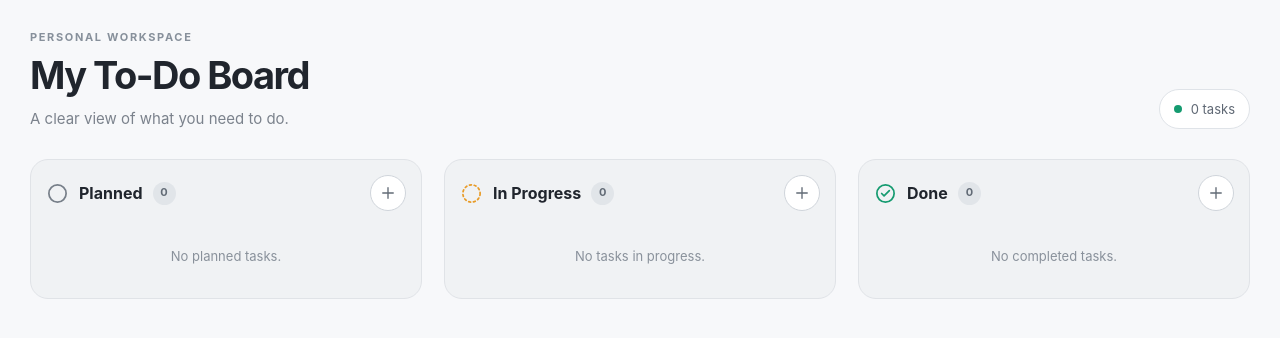
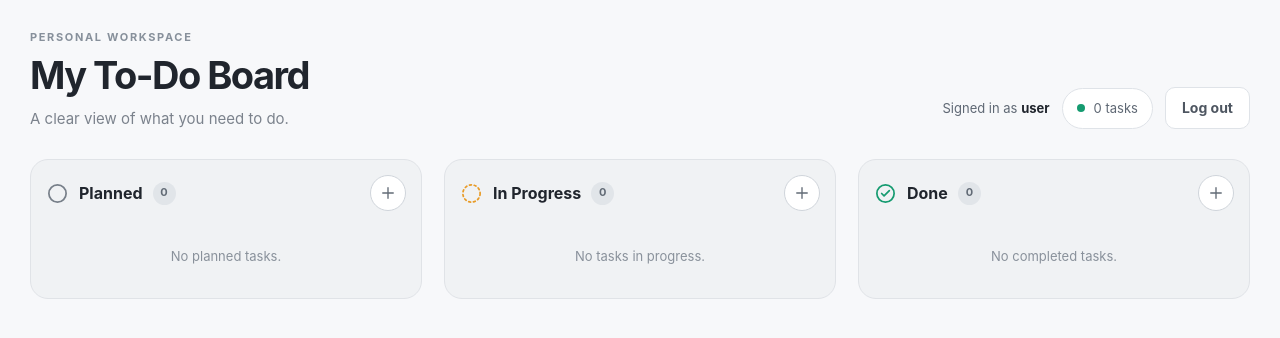
Before and after one commit to pankajv28/To-Do, a Flask app: template templates/index.html in a window 1280 px wide. Shown: the top 338 px of the page. Run offline with Flask 3, Linux system fonts and the light colour scheme; the template is opened without the code that fills it, so the values that code supplies are empty.

Commit message:
Login logic completed 2 users created Users Table created

```diff
--- a/app.py
+++ b/app.py
@@ -1,39 +1,89 @@
-from flask import Flask, render_template, redirect, url_for, request
+from flask import Flask, render_template, redirect, url_for, request, session, flash
 from todo import init_db,add_task, delete_task, edit_task, load_tasks
+import sqlite3
+from functools import wraps
+from werkzeug.security import check_password_hash
 
 app = Flask(__name__)
 init_db()
 
+app.config['SECRET_KEY'] = 'dcdbc6f807eda88c51ab0646db1f8cf01a0e4134f1a153f1be9139c8910b20f8'
+
+def login_required(function):
+    @wraps(function)
+    def wrapper(*args,**kwargs):
+        if 'user_id' not in session:
+            return redirect(url_for('login'))
+        return function (*args,**kwargs)
+    return wrapper
+
+@app.route('/login',methods = ["GET","POST"])
+def login():
+    if request.method == "POST":
+        username = request.form.get("username","").strip()
+        password = request.form.get("password","").strip()
+
+        connection = sqlite3.connect('tasks.db')
+
+        try:
+            cursor = connection.cursor()
+            cursor.execute(
+                'SELECT id, password_hash from users where username = ?',
+                (username,)
+            )
+            user = cursor.fetchone()
+        finally:
+            connection.close()
+
+        if user and check_password_hash(user[1],password):
+            session.clear()
+            session['user_id']=user[0]
+            session['username']=username
+
+            return redirect(url_for('home'))
+
+        flash('Invalid Username or Password.')
+
+    return render_template('login.html')
+
+@app.route('/logout',methods=["POST"])
+def logout():
+    session.clear()
+    return redirect(url_for("login"))
+
 @app.route('/')
+@login_required
 def home():
-    tasks = load_tasks()
-    print("Tasks received by Flask:", tasks)
+    tasks = load_tasks(session['user_id'])
     return render_template('index.html',tasks=tasks)
 
 @app.route('/tasks/add',methods = ['POST'])
+@login_required
 def add_task_route():
     title = request.form.get("title")
     description = request.form.get("description")
     status = request.form.get("status")
 
-    add_task(title, description, status)
+    add_task(session['user_id'], title, description, status)
     return redirect(url_for('home'))
 
 @app.route('/tasks/edit',methods = ['POST'])
+@login_required
 def edit_task_route():
     number = request.form.get('number', type=int)
     title = request.form.get('title', '').strip()
     description = request.form.get('description', '').strip()
     new_status = request.form.get('status')
 
-    edit_task(number, title, description, new_status )
+    edit_task(session['user_id'], number, title, description, new_status )
     return redirect(url_for('home'))
 
 @app.route('/tasks/delete',methods = ['POST'])
+@login_required
 def delete_task_route():
     number = request.form.get('number', type=int)
 
-    delete_task(number)
+    delete_task(session['user_id'], number)
     return redirect(url_for('home'))
 
 if __name__ == '__main__':
--- a/static/style.css
+++ b/static/style.css
@@ -201,3 +201,88 @@ h1 { margin: 0; font-size: clamp(28px, 3vw, 38px); letter-spacing: -.04em; line-
     .confirmation-modal .confirmation-actions { flex-wrap: wrap; }
     .confirmation-modal .confirmation-actions button { flex: 1 1 auto; }
 }
+
+
+/* ---------- Authentication additions (keep existing Kanban theme) ---------- */
+.header-actions {
+    flex-wrap: wrap;
+}
+.welcome-user {
+    color: #5f6874;
+    font-size: 13px;
+    white-space: nowrap;
+}
+.welcome-user strong {
+    color: var(--text);
+    font-weight: 650;
+}
+.logout-form {
+    display: inline-flex;
+    margin: 0;
+}
+
+/* Login page uses the same palette, typography, borders and buttons. */
+.login-page {
+    display: grid;
+    min-height: 100vh;
+    place-items: center;
+    padding: 24px;
+}
+.login-card {
+    width: min(100%, 430px);
+    padding: 34px;
+    border: 1px solid var(--border);
+    border-radius: 20px;
+    background: var(--card-bg);
+    box-shadow: 0 12px 40px rgba(16, 24, 40, .08);
+}
+.login-card h1 {
+    font-size: clamp(28px, 3vw, 34px);
+}
+.login-card .subtitle {
+    margin-bottom: 24px;
+}
+.login-form {
+    display: flex;
+    flex-direction: column;
+    gap: 10px;
+}
+.login-form label {
+    margin-top: 5px;
+    color: #424a55;
+    font-size: 14px;
+    font-weight: 650;
+}
+.login-form input {
+    width: 100%;
+    min-height: 46px;
+    padding: 11px 13px;
+    border: 1px solid #d9dee5;
+    border-radius: 10px;
+    background: #fff;
+    color: var(--text);
+    font: inherit;
+}
+.login-form input:focus {
+    outline: none;
+    border-color: #7b91bd;
+    box-shadow: 0 0 0 3px rgba(91, 131, 215, .13);
+}
+.login-form .primary-button {
+    width: 100%;
+    margin-top: 10px;
+}
+.login-card .flash-message {
+    margin: 0 0 20px;
+}
+@media (max-width: 650px) {
+    .login-card {
+        padding: 26px 22px;
+    }
+    .header-actions {
+        gap: 10px;
+    }
+    .welcome-user {
+        white-space: normal;
+    }
+}
--- a/templates/index.html
+++ b/templates/index.html
@@ -15,10 +15,16 @@
                 <p class="subtitle">A clear view of what you need to do.</p>
             </div>
             <div class="header-actions">
+                <span class="welcome-user">
+                    Signed in as <strong>{{ session.get('username', 'user') }}</strong>
+                </span>
                 <div class="task-count">
                     <span class="count-dot" aria-hidden="true"></span>
                     <span>{{ tasks|length }} task{% if tasks|length != 1 %}s{% endif %}</span>
                 </div>
+                <form class="logout-form" action="{{ url_for('logout') }}" method="POST">
+                    <button class="secondary-button" type="submit">Log out</button>
+                </form>
             </div>
         </header>
 
--- a/todo.py
+++ b/todo.py
@@ -19,25 +19,38 @@ def init_db():
                 description TEXT,
                 status VARCHAR(10)
                     CHECK (status IN ('TOSTART', 'ONGOING', 'COMPLETED')),
-                createdate TEXT
+                createdate TEXT,
+                user_id INTEGER
             )
         """)
         connection.commit()
+
+        cursor = connection.cursor()
+        cursor.execute("""
+                        CREATE TABLE IF NOT EXISTS users (
+                            id INTEGER PRIMARY KEY AUTOINCREMENT,
+                            username TEXT NOT NULL UNIQUE,
+                            password_hash TEXT NOT NULL
+                        );
+                    """)
+
+        connection.commit()
+
     finally:
         connection.close()
 
-def load_tasks():
+def load_tasks(userid):
     connection = sqlite3.connect('tasks.db')
     try:
         cursor = connection.cursor()
-        cursor.execute('SELECT * FROM tasks')
+        cursor.execute('SELECT * FROM tasks where user_id = ?', (userid,))
         tasks = (cursor.fetchall())
         print (tasks)
         return tasks
     finally:
         connection.close()
 
-def add_task(title,description,status):
+def add_task(userid,title,description,status):
     title = title.strip()
     description = description.strip()
 
@@ -45,15 +58,15 @@ def add_task(title,description,status):
     if title :
         try:
             cursor = connection.cursor()
-            cursor.execute('INSERT into tasks (title, description, status, createdate) VALUES (?,?,?,?)',
-                           (title, description, status, date.today().isoformat()))
+            cursor.execute('INSERT into tasks (title, description, status, createdate, user_id) VALUES (?,?,?,?,?)',
+                           (title, description, status, date.today().isoformat(),userid))
             connection.commit()
         finally:
             connection.close()
     else :
         raise ValueError('Description cannot be empty')
 
-def edit_task(number, new_title, new_description, new_status):
+def edit_task(userid,number, new_title, new_description, new_status):
     new_title = new_title.strip()
     new_description = new_description.strip()
 
@@ -65,19 +78,19 @@ def edit_task(number, new_title, new_description, new_status):
                        SET title = (?),
                        description = (?),
                        status = (?)
-                       where id = (?)"""
-                       , (new_title, new_description, new_status, number))
+                       where id = (?) AND user_id = ?"""
+                       , (new_title, new_description, new_status, number, userid))
         connection.commit()
     finally:
         connection.close()
 
-def delete_task(number):
+def delete_task(userid, number):
     connection = sqlite3.connect('tasks.db')
 
     try:
         cursor = connection.cursor()
         cursor.execute("""DELETE from tasks
-                       where id = ?""",(number,))
+                       where id = ? AND user_id = ? """,(number, userid))
         connection.commit()
     finally:
         connection.close()
@@ -95,6 +108,12 @@ def ask_number(prompt):
     except:
         raise ValueError('Input has to be a whole number')
 
+def ask_user():
+    try:
+        return( int(input('USER ID : ')))
+    except:
+        raise ValueError('USER ID has to be a whole number')
+
 def main():
 
     init_db()
@@ -104,13 +123,13 @@ def main():
         try:
             match(command.lower().strip()):
                 case "add":
-                    add_task(input("Title : "),input("Description : "),ask_status('Status : '))
+                    add_task(ask_user(), input("Title : "),input("Description : "),ask_status('Status : '))
                 case "list":
-                    load_tasks()
+                    load_tasks(ask_user())
                 case "delete":
-                    delete_task(ask_number('Task Number :'))
+                    delete_task(ask_user(), ask_number('Task Number :'))
                 case "edit":
-                    edit_task(ask_number('Task Number : '),input("New Title : "),input("New Description : "),ask_status('New Status : '))
+                    edit_task(ask_user(), ask_number('Task Number : '),input("New Title : "),input("New Description : "),ask_status('New Status : '))
                 case "quit":
                     print('Goodbye!')
                     break
```
Also changed, not shown: edit_user.py (added, +87 -0 lines), templates/login.html (added, +38 -0 lines).
